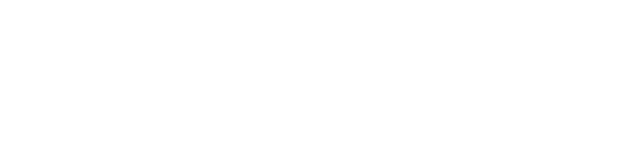
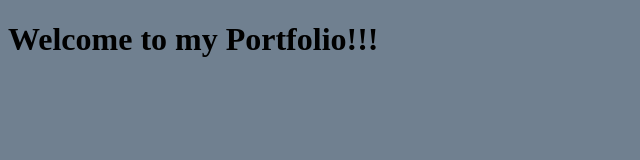
Before and after one commit to Dr4x0/Portfolio, a plain HTML site: page docs/index.html in a window 1280 px wide. Shown: the whole page, without its empty margins (0-640 px from the left). Drawn offline with Linux system fonts and the light colour scheme.

Commit message:
inital setup and check

```diff
--- a/docs/index.html
+++ b/docs/index.html
@@ -2,9 +2,12 @@
 <html>
 <head>
     <meta charset="UTF-8" />
-    <title>title</title>
+    <title>Dr4x0's Portfolio</title>
+    <style>
+        body {background-color: slategray;}
+    </style>
 </head>
 <body>
-
+    <h1>Welcome to my Portfolio!!!</h1>
 </body>
 </html>
```
